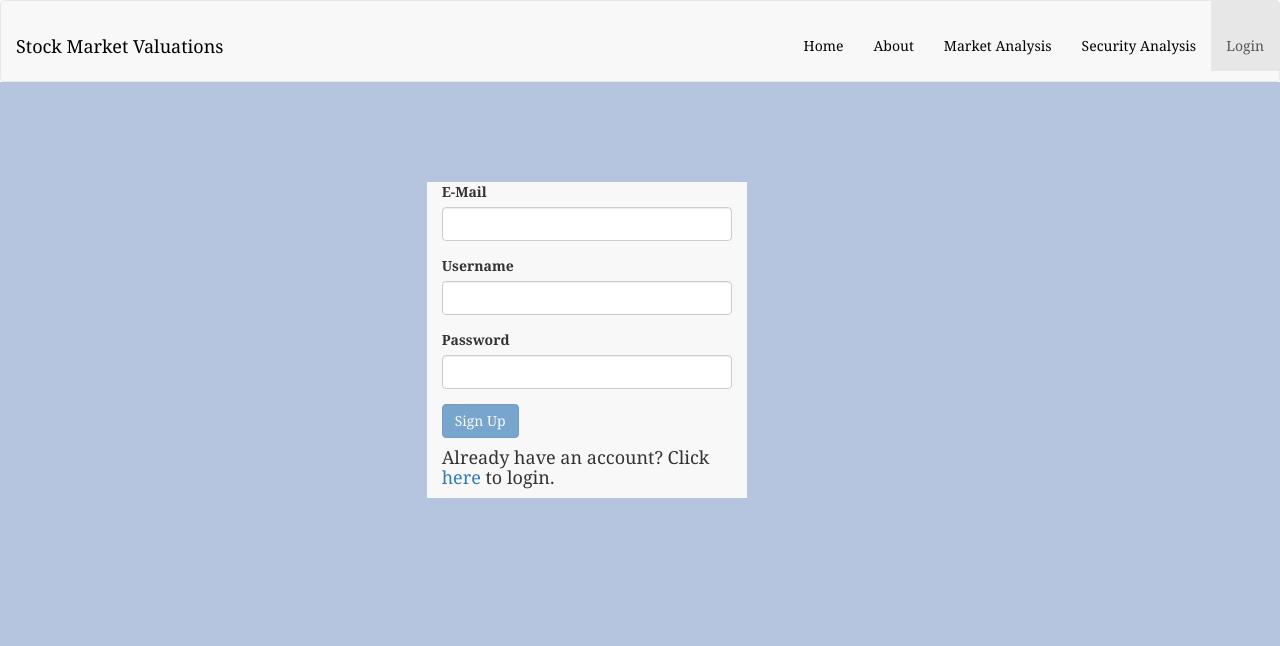
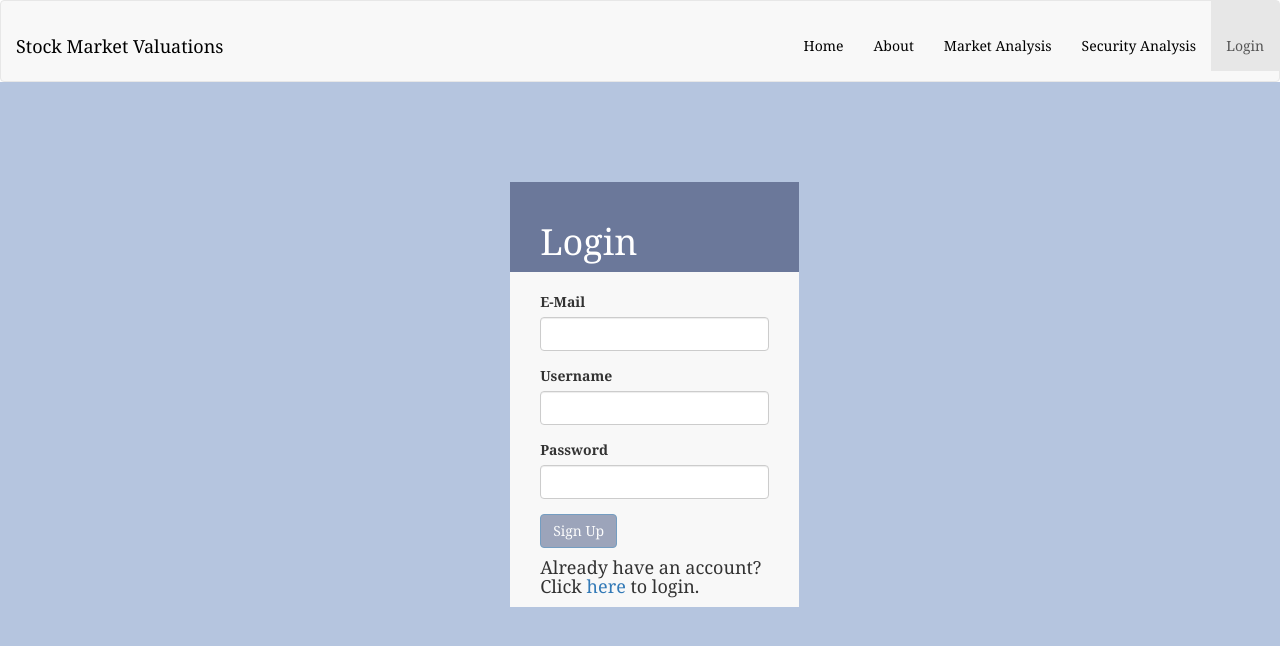
Before and after one commit to webclinic017/Stock-Market-Tool, an Angular app: page /auth/register in a window 1280 px wide. Shown: the top 646 px of the page. Built offline with nearby package versions, Linux system fonts and the light colour scheme.

Commit message:
Added styling to login

```diff
--- a/src/app/authorization/auth.component.css
+++ b/src/app/authorization/auth.component.css
@@ -1,10 +1,14 @@
 * {
     font-family: Georgia;
-    background-color: #F8F8F8;
 }
 
 body {
     height: 100vh;
     background-size: 100% auto;
     background-color: #b5c5df;
+    padding-left: 16ch
 }
+
+div {
+    background-color: #F8F8F8;
+}
--- a/src/app/authorization/auth.component.ts
+++ b/src/app/authorization/auth.component.ts
@@ -1,10 +1,16 @@
 import { Component } from '@angular/core';
 
+// TODO: Change Login to be included in the component, not root.
 @Component({
     selector: 'app-auth',
     template: `
     <body style="margin-top: -2rem;">
-        <div class="col-xs-3 col-xs-offset-4" style="margin-top: 10rem;">
+        <div class="col-xs-3 col-xs-offset-4"
+            style="margin-top: 10rem; padding-top: 2rem;
+                padding-left: 3rem; padding-right: 3rem; background-color: #6b789a;">
+            <h1 style="color: white;">Login</h1>
+        </div>
+        <div class="col-xs-3 col-xs-offset-4" style="padding-top: 2rem; padding-left: 3rem; padding-right: 3rem;">
             <router-outlet></router-outlet>
         </div>
     </body>
--- a/src/app/authorization/login.component.css
+++ b/src/app/authorization/login.component.css
@@ -1,3 +1,15 @@
 * {
     font-family: Georgia;
    }
+
+/* TODO: Change button disabled color */
+.btn-primary, .btn-primary:hover, .btn-primary:active, .btn-primary:disabled, .btn-primary:visited {
+    background-color: #6b789a !important;
+    /*color: #F8F8F8;
+    margin-top: 2rem;*/
+    font-family: Georgia;
+}
+
+a:link {
+    color: #6b789a !important;
+}
--- a/src/app/authorization/login.component.ts
+++ b/src/app/authorization/login.component.ts
@@ -8,7 +8,6 @@ import { formArrayNameProvider } from '@angular/forms/src/directives/reactive_di
     template: `
         <form #registrationForm="ngForm" (ngSubmit)="onSubmit(registrationForm)">
             <div class="form-group">
-                <label for="username">Username</label>
                 <input type="text"
                 id="username"
                 class="form-control"
@@ -16,10 +15,10 @@ import { formArrayNameProvider } from '@angular/forms/src/directives/reactive_di
                 ngModel
                 maxlength="12"
                 required
+                placeholder="Username"
                 />
             </div>
             <div class="form-group">
-                <label for="password">Password</label>
                 <input type="password"
                 id="password"
                 class="form-control"
@@ -28,18 +27,20 @@ import { formArrayNameProvider } from '@angular/forms/src/directives/reactive_di
                 ngModel
                 minlength="6"
                 required
+                placeholder="Password"
                 />
             </div>
-            <div>
+            <div class="text-center">
                 <button
                     class="btn btn-primary"
+                    style="padding-left: 17rem; padding-right: 17rem;"
                     type="submit"
                     [disabled]="!registrationForm.valid">
-                    Log in
+                    Login
                 </button>
                 <h4>
-                    Don't have an account? Click
-                        <a (click)="onRegisterClick()" style="cursor: pointer;">here</a>
+                    Don't have an account? <br /> Click
+                        <a (click)="onRegisterClick()" style="cursor: pointer; color: #6b789a !important;">here</a>
                     to register.
                 </h4>
             </div>
```
